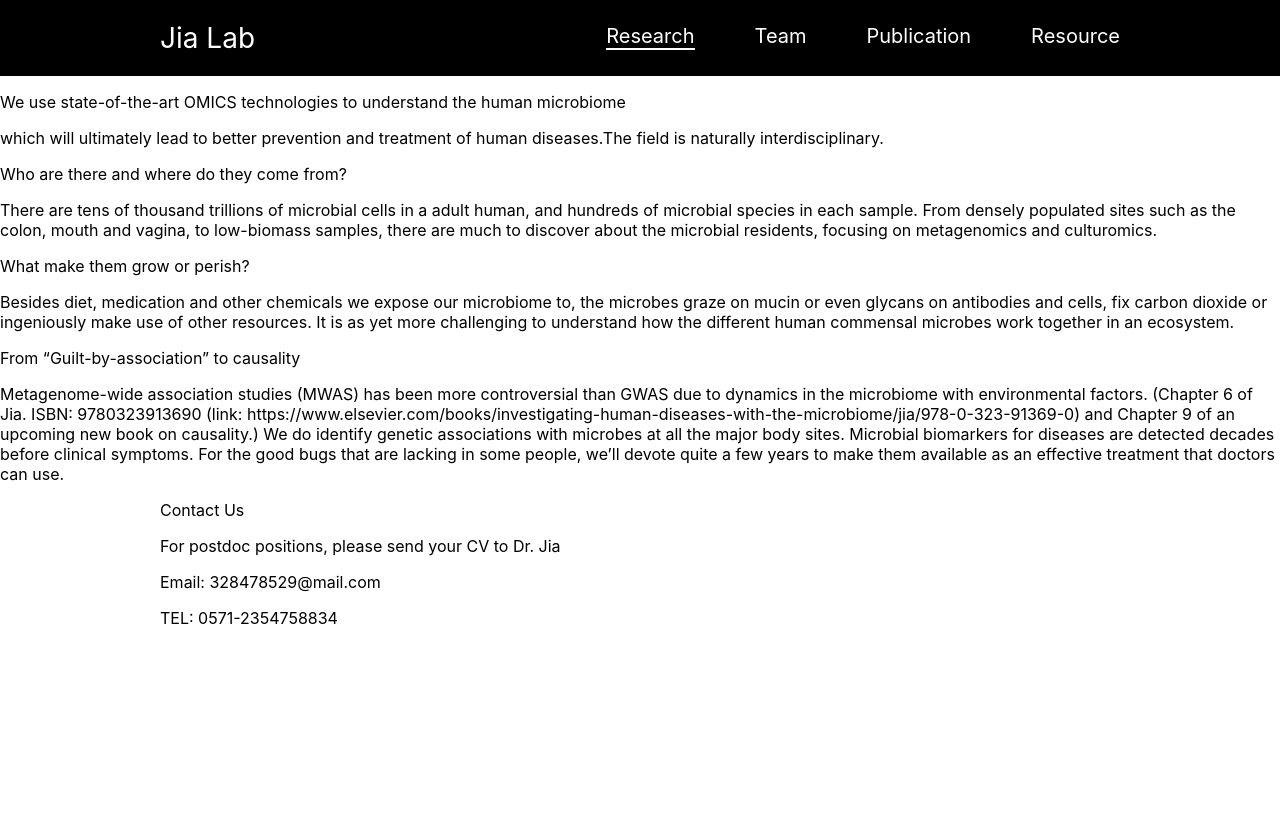
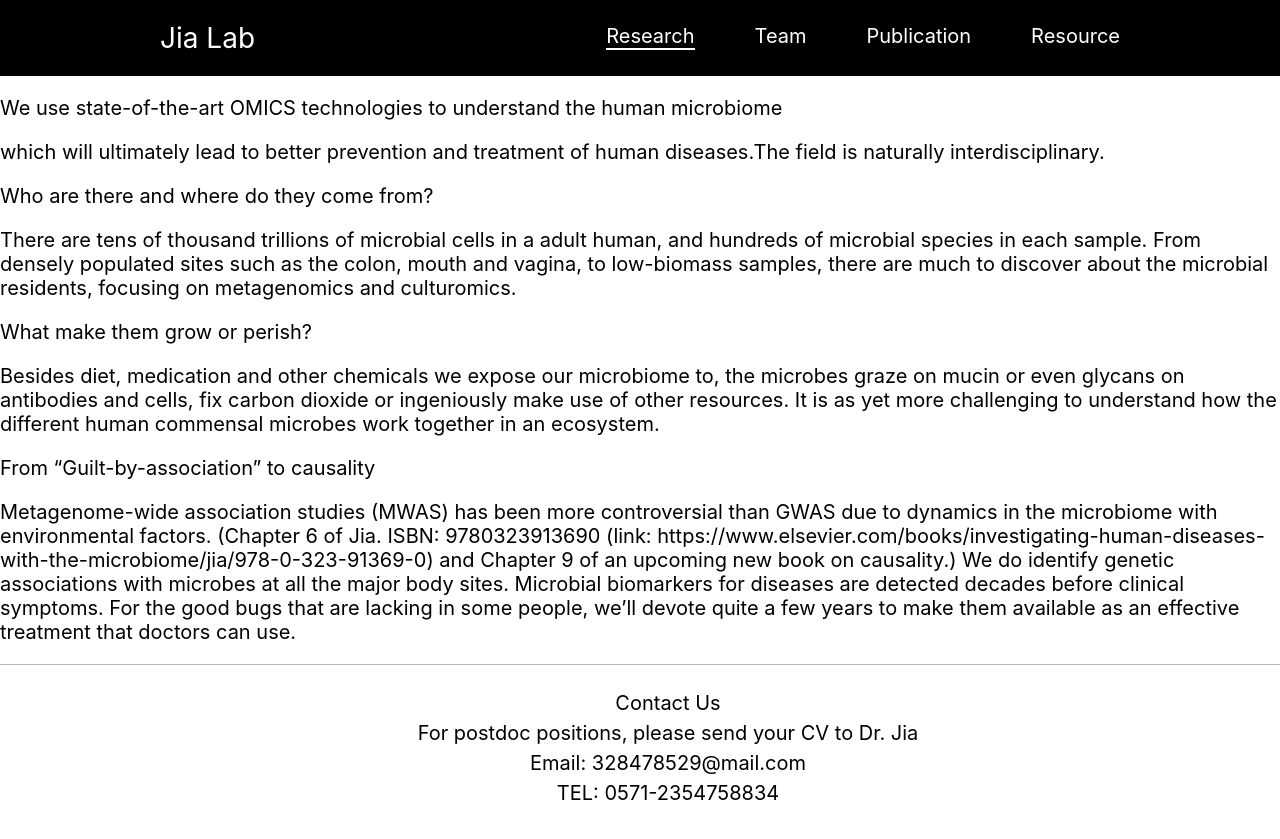
Before and after one commit to aghnu/JiaLab_website, a Jekyll site: the page built from index.html, in a window 1280 px wide. Shown: the top 839 px of the page. Built offline with Jekyll 4.4.1, drawn with Linux system fonts in a browser that asks for light colours.

Commit message:
Add styling to footer

```diff
--- a/_config.yml
+++ b/_config.yml
@@ -19,7 +19,8 @@
 # in the templates via {{ site.myvariable }}.
 
 title: Jia's Lab
-# email: your-email@example.com
+email: 328478529@mail.com
+phone: 0571-2354758834
 # description: >- # this means to ignore newlines until "baseurl:"
 #   Write an awesome description for your new site here. You can edit this
 #   line in _config.yml. It will appear in your document head meta (for
--- a/_includes/footer.html
+++ b/_includes/footer.html
@@ -1,8 +1,10 @@
 <footer class="site-footer">
     <div class="content-wrapper">
-        <p>Contact Us</p>
-        <p>For postdoc positions, please send your CV to Dr. Jia</p>
-        <p>Email: 328478529@mail.com</p>
-        <p>TEL: 0571-2354758834</p>
+        <div class="site-footer-body">
+            <p class="text">Contact Us</p>
+            <p class="text">For postdoc positions, please send your CV to Dr. Jia</p>
+            <p class="text">Email: {{site.email}}</p>
+            <p class="text">TEL: {{site.phone}}</p>
+        </div>
     </div>
 </footer>
--- a/_sass/_footer.scss
+++ b/_sass/_footer.scss
@@ -1,8 +1,32 @@
 // footer.html
 
 //defaults
+$footer-text-size:              20px !default;
+$footer-text-gap-verti:         10px !default;
+$footer-padding:                28px !default;
+
+$footer-dividor-border-size:    1px !default;
+$footer-dividor-border-color:   #B6B6B6 !default;
 
 // footer.html stylings
 .site-footer {
+  font-size: $footer-text-size;
+  border-top: solid;
+  border-width: $footer-dividor-border-size;
+  border-color: $footer-dividor-border-color;
+  padding: $footer-padding;
+  width: 100vw;
+}
 
+.site-footer .site-footer-body {
+  display: flex;
+  flex-direction: column;
+  justify-content: center;
+  gap: $footer-text-gap-verti;
 }
+
+.site-footer .site-footer-body .text {
+  text-align: center;
+  line-height: $footer-text-size;
+  margin: 0;
+}
--- a/_sass/_header.scss
+++ b/_sass/_header.scss
@@ -8,6 +8,7 @@ $header-height:             76px !default;
 
 $nav-item-size:             20px !default;
 $nav-item-gap:              60px !default;
+$nav-item-sel-border-size:  2px !default;
 
 // header.html stylings
 .site-header {
@@ -56,5 +57,5 @@ $nav-item-gap:              60px !default;
 
 .site-navigation .site-navigation-item.selected {
   border-bottom: solid;
-  border-width: 2px;
+  border-width: $nav-item-sel-border-size;
 }
--- a/assets/css/style.scss
+++ b/assets/css/style.scss
@@ -5,7 +5,7 @@
 
 // defaults
 $base-font-family: -apple-system, system-ui, BlinkMacSystemFont, "Segoe UI", "Segoe UI Symbol", "Segoe UI Emoji", "Apple Color Emoji", Roboto, Helvetica, Arial, sans-serif !default;
-$base-font-size:      16px !default;
+$base-font-size:      20px !default;
 
 $max-content-width:   1366px !default;
 $min-content-width:   800px !default;
```
